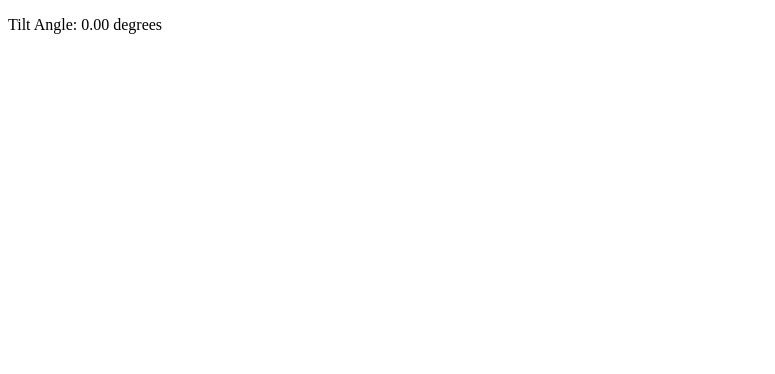
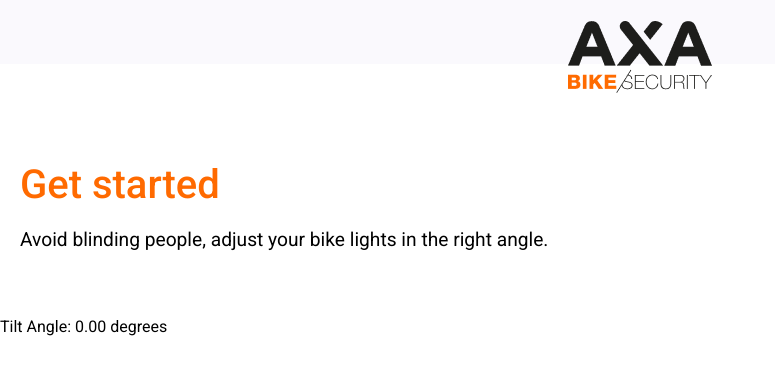
Before and after one commit to sridhar-boomi/angle-pwa, an Angular app: page / in a window 1280 px wide. Shown: the top 374 px of the page, without its empty margins (0-775 px from the left). Built offline with nearby package versions, Linux system fonts and the light colour scheme.

Commit message:
Added material package

```diff
--- a/package.json
+++ b/package.json
@@ -14,10 +14,12 @@
   "private": true,
   "dependencies": {
     "@angular/animations": "^18.1.1",
+    "@angular/cdk": "^18.1.1",
     "@angular/common": "^18.1.1",
     "@angular/compiler": "^18.1.1",
     "@angular/core": "^18.1.1",
     "@angular/forms": "^18.1.1",
+    "@angular/material": "^18.1.1",
     "@angular/platform-browser": "^18.1.1",
     "@angular/platform-browser-dynamic": "^18.1.1",
     "@angular/router": "^18.1.1",
--- a/src/app/app.component.html
+++ b/src/app/app.component.html
@@ -1,3 +1,7 @@
+<!-- app.component.html -->
+<app-header></app-header>
+<router-outlet></router-outlet>
+
 <div>
   <!-- <button (click)="calculateTiltAngle()">Get Surface Angle</button> -->
   <p>Tilt Angle: {{ tiltAngle.toFixed(2) }} degrees</p>
--- a/src/app/app.module.ts
+++ b/src/app/app.module.ts
@@ -10,6 +10,10 @@ import { ChooseLightTypeComponent } from './choose-light-type/choose-light-type.
 import { PreparationComponent } from './preparation/preparation.component';
 import { AlignmentComponent } from './alignment/alignment.component';
 import { HeaderComponent } from './header/header.component';
+import { provideAnimationsAsync } from '@angular/platform-browser/animations/async';
+import { MatToolbarModule } from '@angular/material/toolbar';
+import { MatCardModule } from '@angular/material/card';
+import {MatGridListModule} from '@angular/material/grid-list';
 
 @NgModule({
   declarations: [
@@ -29,9 +33,14 @@ import { HeaderComponent } from './header/header.component';
       // Register the ServiceWorker as soon as the application is stable
       // or after 30 seconds (whichever comes first).
       registrationStrategy: 'registerWhenStable:30000'
-    })
+    }),
+    MatToolbarModule,
+    MatCardModule,
+    MatGridListModule
   ],
-  providers: [],
+  providers: [
+    provideAnimationsAsync()
+  ],
   bootstrap: [AppComponent]
 })
 export class AppModule { }
--- a/src/app/header/header.component.html
+++ b/src/app/header/header.component.html
@@ -1 +1,5 @@
-<p>header works!</p>
+<mat-toolbar>
+  <span class="spacer"></span>
+  <img src="assets/axa_bike_security_logo.png" alt="AXA Bike Security Logo" class="centered-image">
+  <span class="spacer"></span>
+</mat-toolbar>
--- a/src/app/header/header.component.scss
+++ b/src/app/header/header.component.scss
@@ -0,0 +1,16 @@
+/* styles.css or app.component.css */
+mat-toolbar {
+  display: flex;
+  justify-content: center;
+  align-items: center;
+}
+
+.spacer {
+  flex: 1;
+}
+
+.centered-image {
+  max-width: 100%;
+  height: auto;
+  padding-top: 50px;
+}
--- a/src/app/home/home.component.html
+++ b/src/app/home/home.component.html
@@ -1 +1,23 @@
-<p>home works!</p>
+
+<!-- <div class="content">
+  <mat-card class="card">
+    <mat-card-header>
+      <mat-card-title class="header-orange">Get started</mat-card-title>
+    </mat-card-header>
+    <mat-card-content>
+      <p>
+        Avoid blinding people, adjust your bike lights in the right angle.
+      </p>
+    </mat-card-content>
+    <mat-card-actions>
+      <button mat-button>Choose your light</button>
+    </mat-card-actions>
+  </mat-card>
+</div> -->
+
+<!-- home.component.html -->
+
+<div class="container">
+  <h1 class="header-orange">Get started</h1>
+  <p class="justified">Avoid blinding people, adjust your bike lights in the right angle.</p>
+</div>
--- a/src/app/home/home.component.scss
+++ b/src/app/home/home.component.scss
@@ -0,0 +1,22 @@
+
+/* home.component.css */
+.container {
+  text-align: center;
+  margin-top: 50px;
+  padding: 20px;
+}
+
+h1 {
+  font-size: 2.5em;
+  margin-bottom: 20px;
+}
+
+p {
+  font-size: 1.2em;
+  margin-bottom: 30px;
+}
+
+button {
+  font-size: 1em;
+  padding: 10px 20px;
+}
--- a/src/app/home/home.component.ts
+++ b/src/app/home/home.component.ts
@@ -1,4 +1,5 @@
 import { Component } from '@angular/core';
+import { Router } from '@angular/router';
 
 @Component({
   selector: 'app-home',
@@ -7,4 +8,9 @@ import { Component } from '@angular/core';
 })
 export class HomeComponent {
 
+  constructor(private router: Router) { }
+
+  onButtonClick() {
+    this.router.navigate(['choose-light']);
+  }
 }
--- a/src/index.html
+++ b/src/index.html
@@ -8,8 +8,10 @@
   <link rel="icon" type="image/x-icon" href="favicon.ico">
   <link rel="manifest" href="manifest.webmanifest">
   <meta name="theme-color" content="#1976d2">
+  <link href="https://fonts.googleapis.com/css2?family=Roboto:wght@300;400;500&display=swap" rel="stylesheet">
+  <link href="https://fonts.googleapis.com/icon?family=Material+Icons" rel="stylesheet">
 </head>
-<body>
+<body class="mat-typography">
   <app-root></app-root>
   <noscript>Please enable JavaScript to continue using this application.</noscript>
 </body>
--- a/src/styles.scss
+++ b/src/styles.scss
@@ -1 +1,63 @@
+
+// Custom Theming for Angular Material
+// For more information: https://material.angular.io/guide/theming
+@use '@angular/material' as mat;
+// Plus imports for other components in your app.
+
+// Include the common styles for Angular Material. We include this here so that you only
+// have to load a single css file for Angular Material in your app.
+// Be sure that you only ever include this mixin once!
+@include mat.core();
+
+// Define the theme object.
+$angle-pwa-theme: mat.define-theme((
+  color: (
+    theme-type: light,
+    primary: mat.$azure-palette,
+    tertiary: mat.$blue-palette,
+  ),
+  density: (
+    scale: 0,
+  )
+));
+
+// Include theme styles for core and each component used in your app.
+// Alternatively, you can import and @include the theme mixins for each component
+// that you are using.
+:root {
+  @include mat.all-component-themes($angle-pwa-theme);
+}
+
+// Comment out the line below if you want to use the pre-defined typography utility classes.
+// For more information: https://material.angular.io/guide/typography#using-typography-styles-in-your-application.
+// @include mat.typography-hierarchy($angle-pwa-theme);
+
+// Comment out the line below if you want to use the deprecated `color` inputs.
+// @include mat.color-variants-backwards-compatibility($angle-pwa-theme);
 /* You can add global styles to this file, and also import other style files */
+
+html, body { height: 100%; }
+body { margin: 0; font-family: Roboto, "Helvetica Neue", sans-serif; }
+
+.content {
+  display: flex;
+  justify-content: center;
+  align-items: center;
+  height: calc(100vh - 64px); /* Adjust according to your toolbar height */
+  padding: 16px;
+}
+
+.card {
+  max-width: 600px;
+  width: 100%;
+}
+
+.header-orange{
+  color:#ff6a00;
+  font-weight: 500 !important;
+  text-align: left;
+}
+
+.justified{
+  text-align: justify;
+}
```
Also changed, not shown: src/assets/axa_bike_security_logo.png (added), 1 other file (tests, documents, lock files or other folders).
